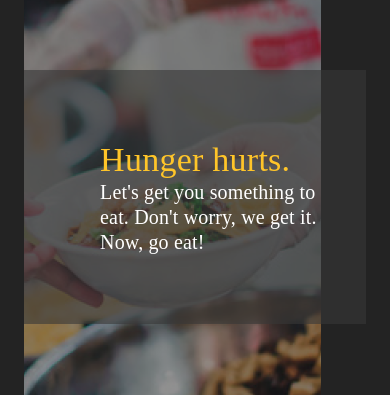
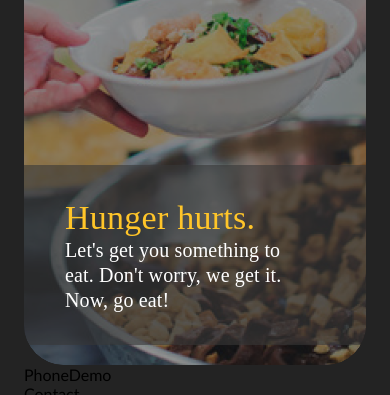
Before and after one commit to HotSoupRepos/WebAppFrontEnd, a React (Create React App) app: page / in a window 390 px wide. Shown: the part 255-650 px from the top of the page. Built offline with nearby package versions, Linux system fonts and the light colour scheme; a web font is replaced by a local one.

Commit message:
Fixed Header.css to load correctly on page load

```diff
--- a/src/sections/Header/Header.css
+++ b/src/sections/Header/Header.css
@@ -1,19 +1,22 @@
 @media (max-width: 600px) {
     .heroImgSectionContainer {
-        height: 500px;
+        height: 500px !important;
     }
+
     .heroImgFilter {
-        right: 0;
+        right: 0 !important;
     }
+
     .heroImg {
-        right: 0;
+        right: 0 !important;
         object-position: 55% 100%;
-        object-fit: none;
+        object-fit: none !important;
     }
+
     .hungerHurtsBox {
-        top: 300px;
-        height: 180px;
-        width: 100%;
-        padding: 0;
+        top: 300px !important;
+        height: 180px !important;
+        width: 100% !important;
+        padding: 0 !important;
     }
 }
--- a/src/sections/Header/Header.js
+++ b/src/sections/Header/Header.js
@@ -14,7 +14,6 @@ import Typography from '@mui/material/Typography';
 import Button from '@mui/material/Button';
 import Logo from '../../assets/images/HotSoupLogo.png';
 import ServingFoodImage from '../../assets/images/ServingFood.png';
-import '../../global.css';
 import './Header.css';
 
 const drawerWidth = 250;
@@ -120,7 +119,7 @@ function DrawerAppBar(props) {
                     {/* hero image */}
                     <Box className='heroImg' component={"img"} sx={{ zIndex: -2, width: 1, height: 1, borderRadius: 10, position: "absolute", right: 45, objectFit: "cover" }} alt="Hands serving a hot meal" src={ ServingFoodImage } />
                     {/* "Hunger hurts" box, including the gray background portion */}
-                    <Box /*id={'hungerHurtsBox'}*/ className='hungerHurtsBox' sx={{ backgroundColor: "rgba(56, 56, 56, 0.6)", display: "flex", flexDirection: "column", justifyContent: "center", alignItems: "center", position: "absolute", left: 0, top: 205, height: 254, pl: "9vw", pr: "7vw" }}>
+                    <Box className='hungerHurtsBox' sx={{ backgroundColor: "rgba(56, 56, 56, 0.6)", display: "flex", flexDirection: "column", justifyContent: "center", alignItems: "center", position: "absolute", left: 0, top: 205, height: 254, pl: "9vw", pr: "7vw" }}>
                         <Typography variant='h4' sx={{ fontFamily: "Inder", color: "var(--primaryYellow)", width: 260 }}>
                             Hunger hurts.
                         </Typography>
```
